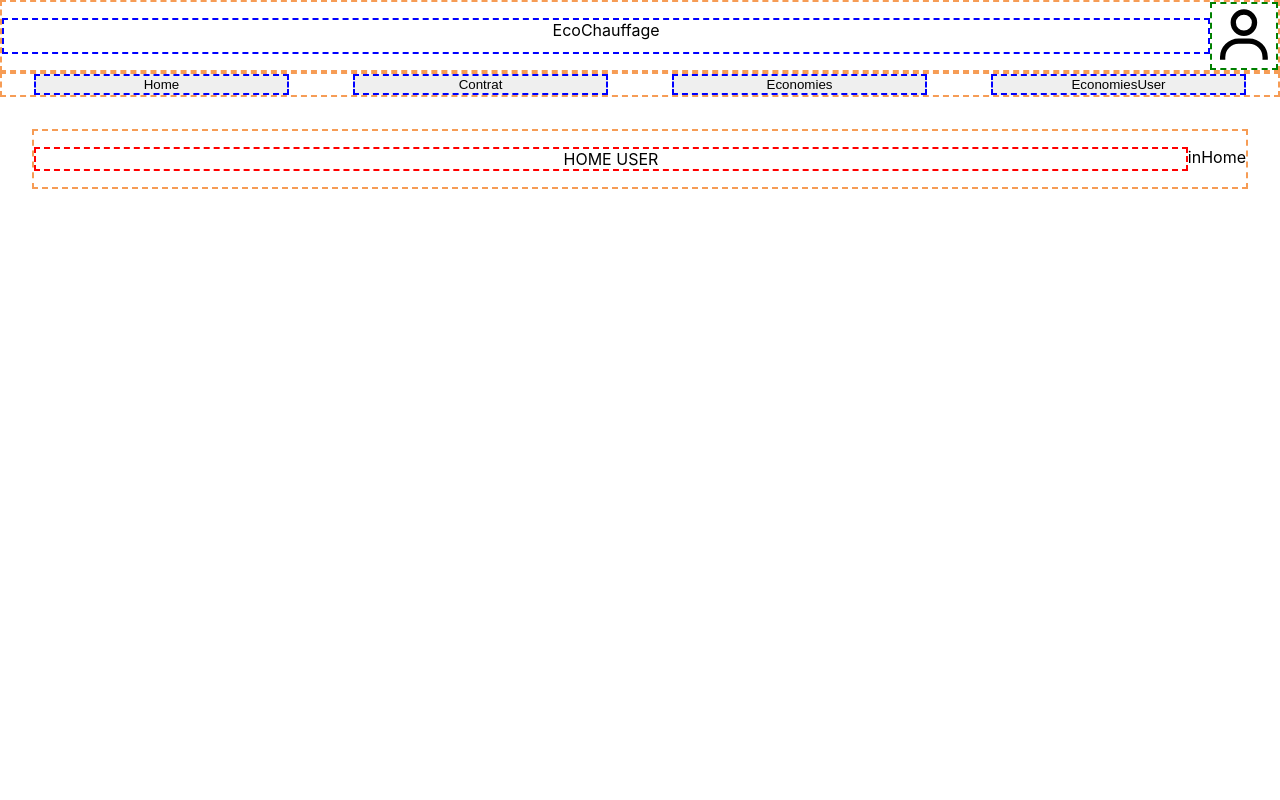
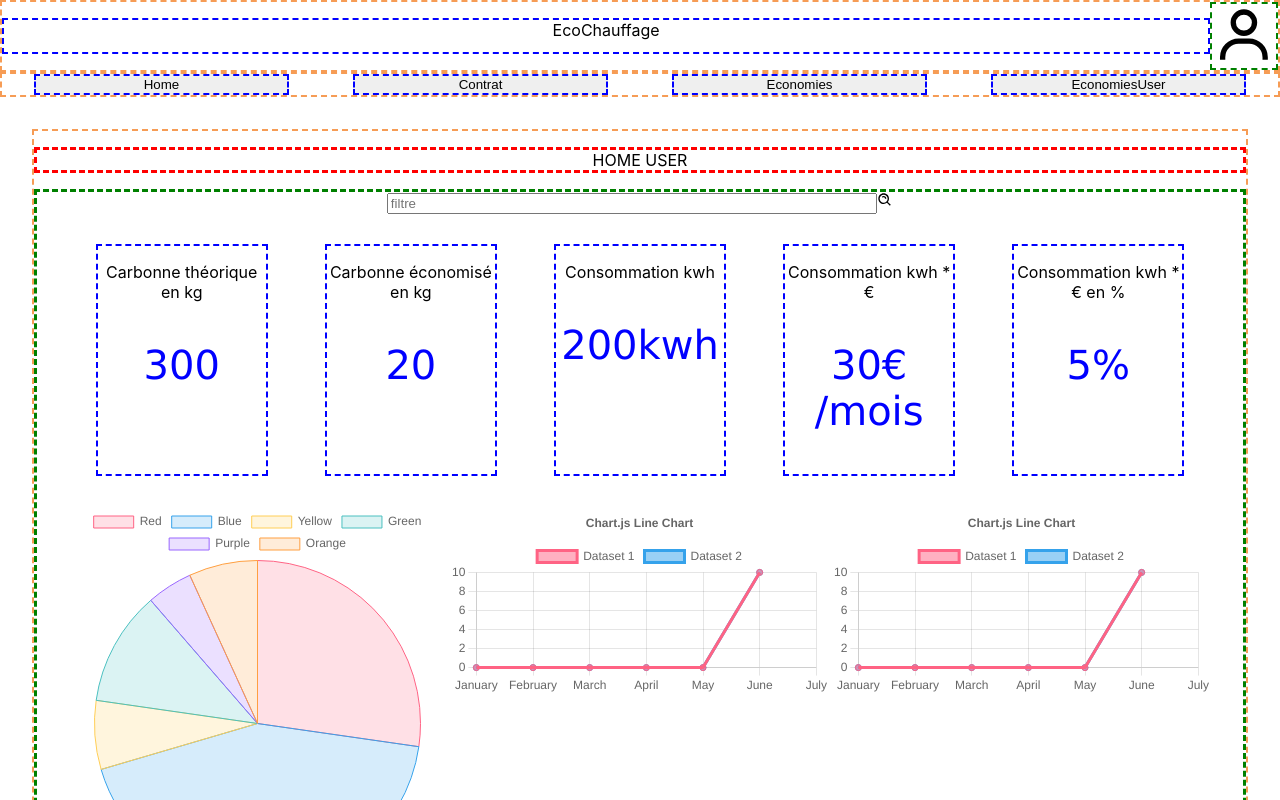
Before and after one commit to AlexiaTdev/workshop2022, a React (Create React App) app: page /logedUser in a window 1280 px wide. Shown: the top 800 px of the page. Built offline with nearby package versions, Linux system fonts and the light colour scheme.

Commit message:
UI updated

```diff
--- a/package.json
+++ b/package.json
@@ -6,7 +6,10 @@
     "@testing-library/jest-dom": "^5.16.5",
     "@testing-library/react": "^13.4.0",
     "@testing-library/user-event": "^13.5.0",
+    "chart.js": "^3.9.1",
+    "faker": "^6.6.6",
     "react": "^18.2.0",
+    "react-chartjs-2": "^4.3.1",
     "react-dom": "^18.2.0",
     "react-icons": "^4.6.0",
     "react-router-dom": "^6.4.3",
--- /dev/null
+++ b/src/App/User/GraphHome.js
@@ -0,0 +1,41 @@
+import React, { Component } from 'react'
+import { BiSearchAlt } from 'react-icons/bi';
+import ChartsUser from './component/ChartsUser';
+import KPIListUser from './component/KPIListUser'
+
+
+export default class GraphHome extends Component {
+
+
+
+  render() {
+    return (
+        <div style={{margin:'100, 0, 10, 0'}}>
+            <div style={{display:'flex', flexDirection: 'column'}}>
+                <div style={{flex:1}}>
+                    <div >
+                        <input
+                            style={{flex:1, minWidth:'40%', maxWidth:'70%'}}
+                            placeholder='filtre'
+                        />
+                        <BiSearchAlt />
+                    </div>
+                </div>
+                <div style={{flex:1}}>
+                    <div style={{margin: '2.5%'}}>
+                        <KPIListUser  />
+                    </div>
+                    <div style={{ margin: '2.5%'}}>
+                        <ChartsUser/>
+                    </div>
+                </div>
+
+            </div>
+
+
+
+        </div>
+
+    )
+  }
+}
--- a/src/App/User/HomeUser.js
+++ b/src/App/User/HomeUser.js
@@ -1,19 +1,23 @@
-import PropTypes from 'prop-types'
 import React, { PureComponent } from 'react'
+import GraphHome from './GraphHome'
 
 export default class HomeUser extends PureComponent {
 
-  constructor(props) {
-    super(props);
-  }
+
 
   render() {
     return (
-        <div style={{display:'flex', border: '2px dashed #f69c55', margin: '2.5%'}}>
-          <p style={{flex:1, border: '2px dashed red', textAlign:'center',}}>HOME USER</p>
-          {this.props.currentPage===0? <p>inHome</p>
-          :this.props.currentPage===1? <p>inContrat</p>
-          :this.props.currentPage===2? <p>in Eco</p>
+        <div style={{display:'flex', border: '2px dashed #f69c55', margin: '2.5%', flexDirection: 'column'}}>
+          <p style={{flex:1,  border: 'dashed red', textAlign:'center'}}>HOME USER</p>
+          {this.props.currentPage===0?
+
+            <div style={{flex:1, border: 'dashed green', textAlign:'center'}}>
+              <GraphHome />
+            </div>
+          :this.props.currentPage===1?
+            <p>inContrat</p>
+          :this.props.currentPage===2?
+            <p>in Eco</p>
           : <p>inEcoUser</p>
         }
         </div>
--- /dev/null
+++ b/src/App/User/component/ChartsUser.js
@@ -0,0 +1,23 @@
+import React, { Component } from 'react'
+import PieChartUser from './PieChartUser'
+import LineChartUser from './LineChartUser'
+
+export default class ChartsUser extends Component {
+
+  render() {
+    return (
+        <div style={{display:'flex'}}>
+            <div style={{flex:1 }}>
+                <PieChartUser />
+            </div>
+            <div style={{flex:1 }}>
+                <LineChartUser />
+            </div>
+            <div style={{flex:1 }}>
+                <LineChartUser />
+            </div>
+        </div>
+
+    )
+  }
+}
--- /dev/null
+++ b/src/App/User/component/KPIListUser.js
@@ -0,0 +1,34 @@
+import React, { Component } from 'react'
+
+export default class KPIListUser extends Component {
+    cardStyle = {flex:1, textAlign:'center', border: '2px dashed blue', margin:'0 2.5% 0 2.5%' };
+    textValueStyle = { color:'blue', fontFamily:'verdana', fontSize:'250%'}
+  render() {
+    return (
+        <div style={{display:'flex'}}>
+                <div style={this.cardStyle}>
+                    <p>Carbonne théorique en kg</p>
+                    <p style={this.textValueStyle}>300</p>
+                </div>
+                <div style={this.cardStyle}>
+                    <p>Carbonne économisé en kg</p>
+                    <p style={this.textValueStyle}>20</p>
+                </div>
+                <div style={this.cardStyle}>
+                    <p>Consommation kwh</p>
+                    <p style={this.textValueStyle}>200kwh</p>
+                </div>
+                <div style={this.cardStyle}>
+                    <p>Consommation kwh * €</p>
+                    <p style={this.textValueStyle}>30€ /mois</p>
+                </div>
+                <div style={this.cardStyle}>
+                    <p>Consommation kwh * € en %</p>
+                    <p style={this.textValueStyle}>5%</p>
+                </div>
+
+        </div>
+
+    )
+  }
+}
--- /dev/null
+++ b/src/App/User/component/LineChartUser.js
@@ -0,0 +1,76 @@
+import React, { Component } from 'react'
+
+import {
+    Chart as ChartJS,
+    CategoryScale,
+    LinearScale,
+    PointElement,
+    LineElement,
+    Title,
+    Tooltip,
+    Legend,
+  } from 'chart.js';
+  import { Line } from 'react-chartjs-2';
+
+  ChartJS.register(
+    CategoryScale,
+    LinearScale,
+    PointElement,
+    LineElement,
+    Title,
+    Tooltip,
+    Legend
+  );
+
+  export const options = {
+    responsive: true,
+    plugins: {
+      legend: {
+        position: 'top',
+      },
+      title: {
+        display: true,
+        text: 'Chart.js Line Chart',
+      },
+    },
+  };
+
+  const labels = ['January', 'February', 'March', 'April', 'May', 'June', 'July'];
+
+  export const data = {
+    labels,
+    datasets: [
+      {
+        label: 'Dataset 1',
+        data: [0, 0, 0, 0, 0, 10],
+        borderColor: 'rgb(255, 99, 132)',
+        backgroundColor: 'rgba(255, 99, 132, 0.5)',
+      },
+      {
+        label: 'Dataset 2',
+        data: [0, 0, 0, 0, 0, 10],
+        borderColor: 'rgb(53, 162, 235)',
+        backgroundColor: 'rgba(53, 162, 235, 0.5)',
+      },
+    ],
+  };
+
+
+
+export class LineChartUser extends Component {
+
+
+  render() {
+    return (
+        <>
+            <div className="App">
+                <Line options={options} data={data} />
+            </div>
+
+        </>
+
+    )
+  }
+}
+
+export default LineChartUser
--- /dev/null
+++ b/src/App/User/component/PieChartUser.js
@@ -0,0 +1,53 @@
+import React, { Component } from 'react'
+
+import { Chart as ChartJS, ArcElement, Tooltip, Legend } from 'chart.js';
+import { Pie } from 'react-chartjs-2';
+
+ChartJS.register(ArcElement, Tooltip, Legend);
+
+export const data = {
+  labels: ['Red', 'Blue', 'Yellow', 'Green', 'Purple', 'Orange'],
+  datasets: [
+    {
+      label: '# of Votes',
+      data: [12, 19, 3, 5, 2, 3],
+      backgroundColor: [
+        'rgba(255, 99, 132, 0.2)',
+        'rgba(54, 162, 235, 0.2)',
+        'rgba(255, 206, 86, 0.2)',
+        'rgba(75, 192, 192, 0.2)',
+        'rgba(153, 102, 255, 0.2)',
+        'rgba(255, 159, 64, 0.2)',
+      ],
+      borderColor: [
+        'rgba(255, 99, 132, 1)',
+        'rgba(54, 162, 235, 1)',
+        'rgba(255, 206, 86, 1)',
+        'rgba(75, 192, 192, 1)',
+        'rgba(153, 102, 255, 1)',
+        'rgba(255, 159, 64, 1)',
+      ],
+      borderWidth: 1,
+    },
+  ],
+};
+
+
+
+export class PieChartUser extends Component {
+
+
+  render() {
+    return (
+        <>
+            <div className="App">
+                <Pie data={data} />
+            </div>
+
+        </>
+
+    )
+  }
+}
+
+export default PieChartUser
```
Also changed, not shown: 1 other file (tests, documents, lock files or other folders).
